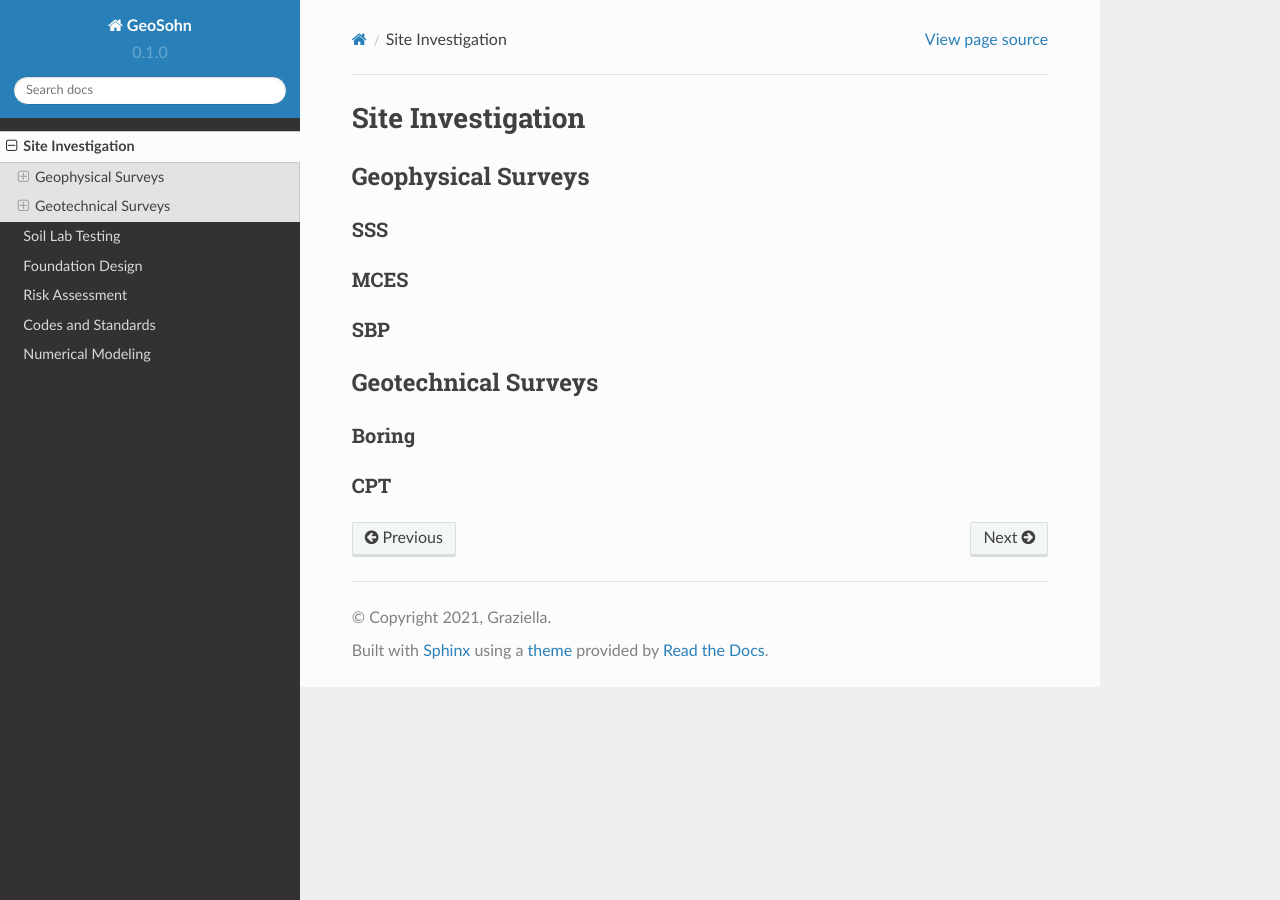
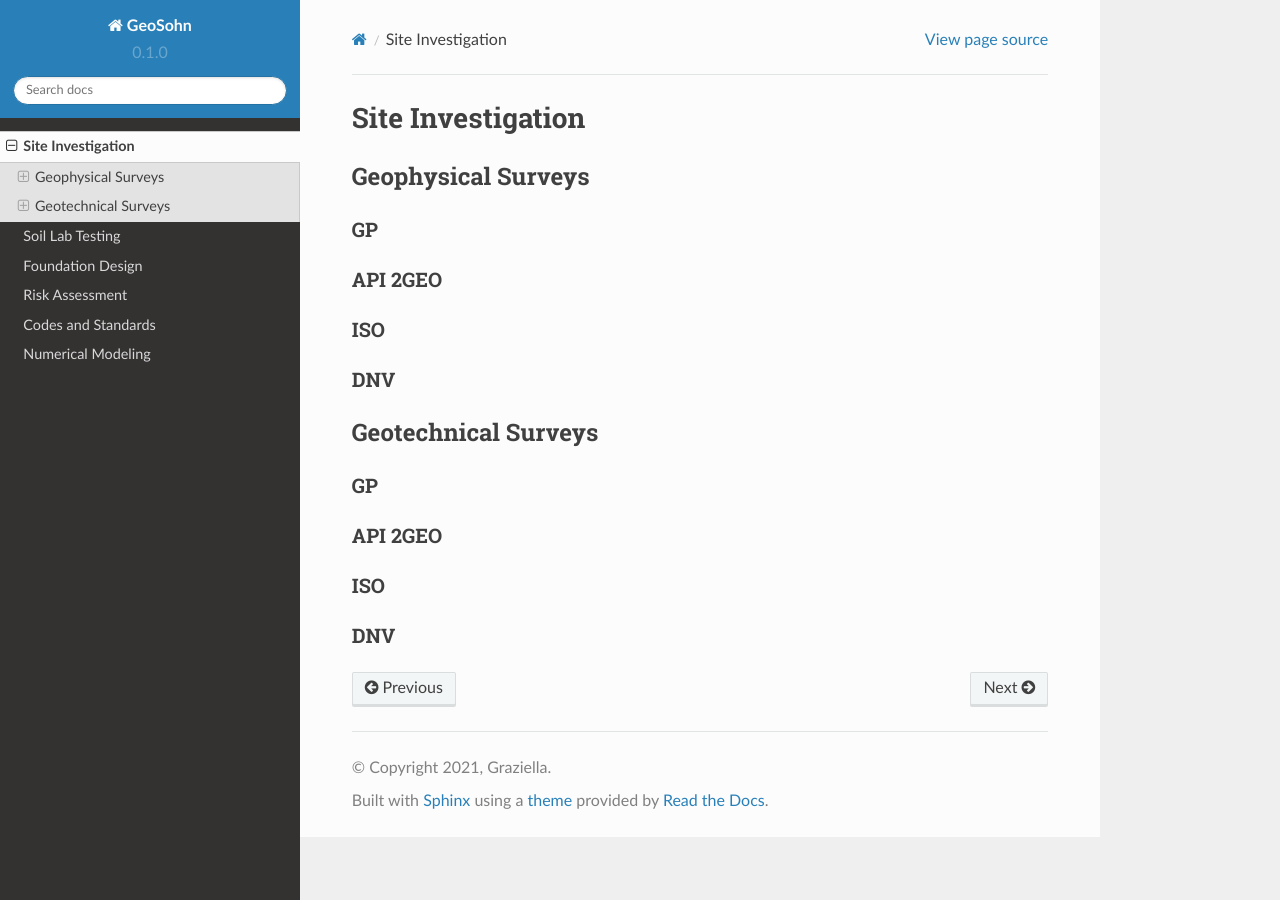
Before and after one commit to jrson11/GeoSohn, a Sphinx documentation site: the page built from docs/source/1_Site_Investigation.rst, in a window 1280 px wide. Built offline with Sphinx 7.4.7 and the Read the Docs theme 2.0.0, drawn with Linux system fonts in a browser that asks for light colours.

Commit message:
Update 1_Site_Investigation.rst

```diff
--- a/docs/source/1_Site_Investigation.rst
+++ b/docs/source/1_Site_Investigation.rst
@@ -4,20 +4,29 @@ Site Investigation
 Geophysical Surveys
 --------------------
 
-SSS
+GP
 ...
 
-MCES
+API 2GEO
 ....
 
-SBP
+ISO
+...
+
+DNV
 ...
 
 Geotechnical Surveys
 --------------------
 
-Boring
-......
+GP
+...
 
-CPT
+API 2GEO
+....
+
+ISO
 ...
+
+DNV
+...
```
